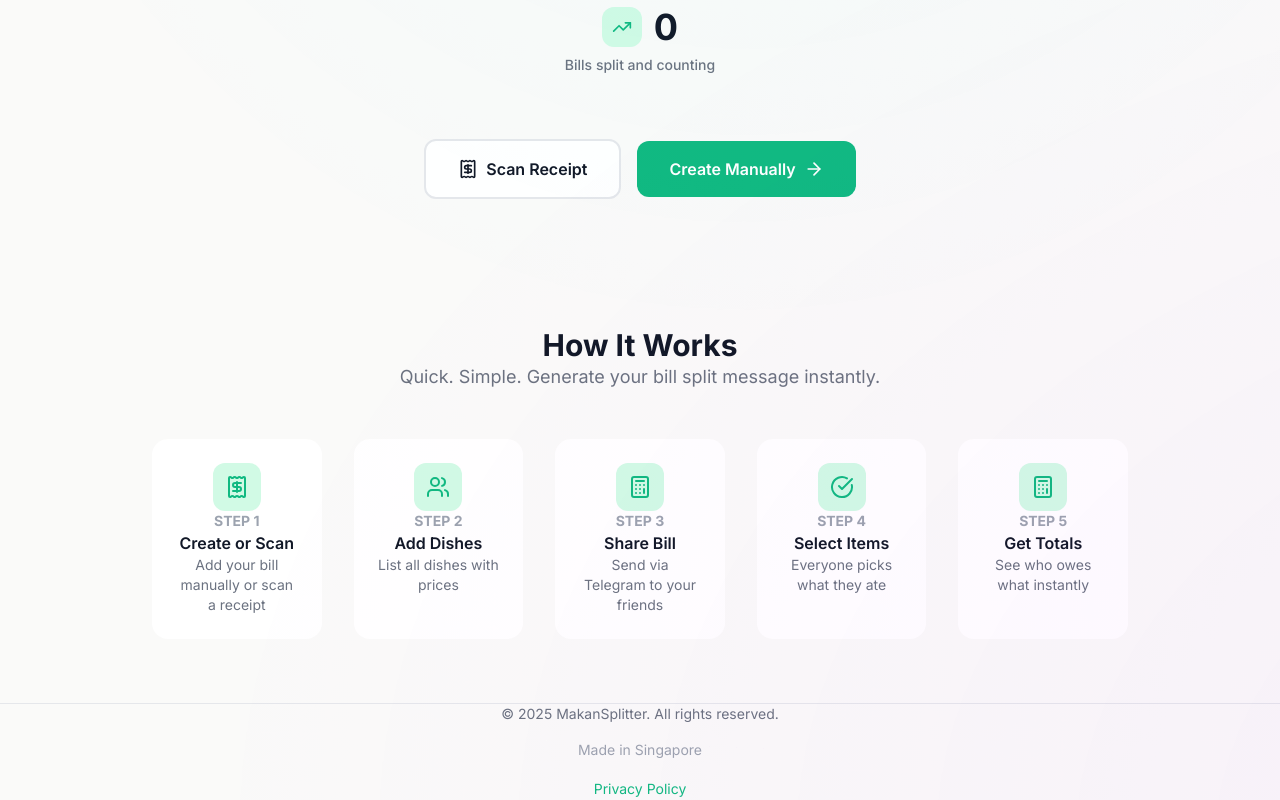
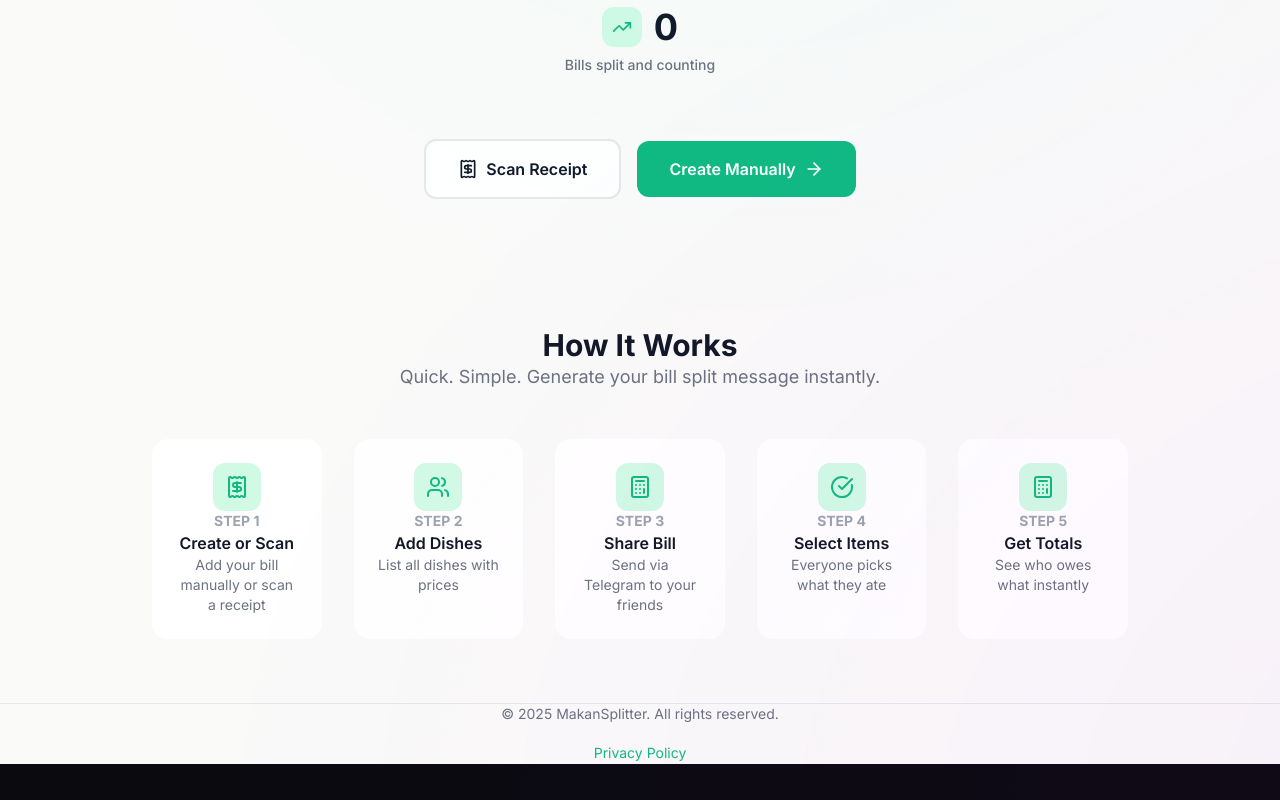
Before and after one commit to treepillow/MakanSplitter, a Next.js app in the folder web/: page / in a window 1280 px wide. Shown: the part 322-1122 px from the top of the page. After the commit the page ends 1086 px from the top, so only its background shows below. Built offline with nearby package versions, Linux system fonts and the light colour scheme; no server answers; the database is empty.

Commit message:
removed word from footer.

```diff
--- a/web/app/page.tsx
+++ b/web/app/page.tsx
@@ -168,9 +168,6 @@ export default function HomePage() {
             <p className="text-sm" style={{ color: Colors.textSecondary }}>
               © {new Date().getFullYear()} MakanSplitter. All rights reserved.
             </p>
-            <p className="text-sm" style={{ color: Colors.textMuted }}>
-              Made in Singapore
-            </p>
             <div>
               <Link
                 href="/privacy"
```
